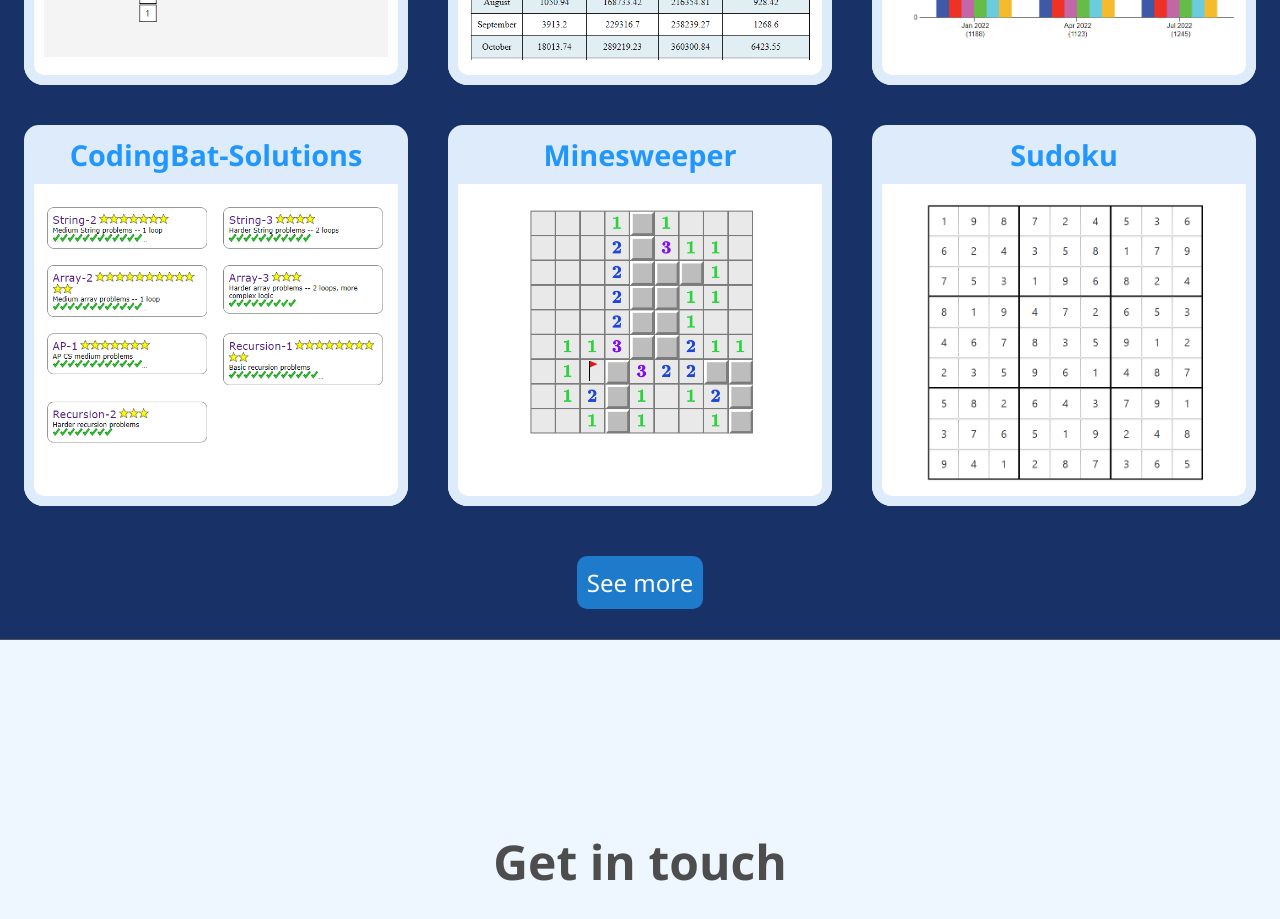
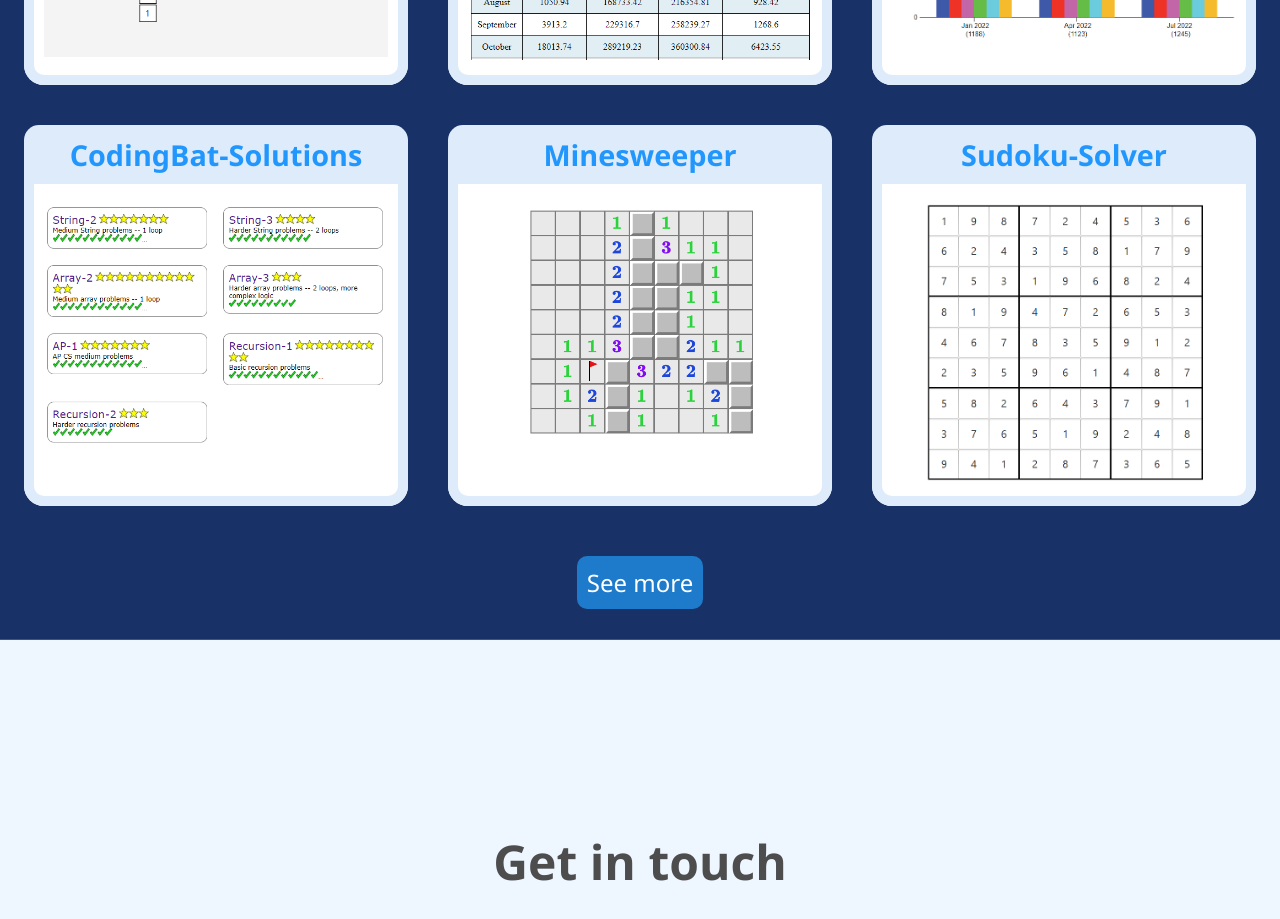
Before and after one commit to rambo37/rambo37.github.io, a React (Create React App) app: page / in a window 1280 px wide. Shown: the part 1520-2439 px from the top of the page. Built offline with nearby package versions, Linux system fonts and the light colour scheme.

Commit message:
Update Sudoku project details

```diff
--- a/src/App.js
+++ b/src/App.js
@@ -56,10 +56,10 @@
     altText: "Screenshot of the Minesweeper project.",
   },
   {
-    title: "Sudoku",
-    url: "https://github.com/rambo37/Sudoku",
+    title: "Sudoku-Solver",
+    url: "https://github.com/rambo37/Sudoku-Solver",
     image: sud,
-    altText: "Screenshot of the Sudoku project.",
+    altText: "Screenshot of the Sudoku-Solver project.",
   },
 ];
 
```
